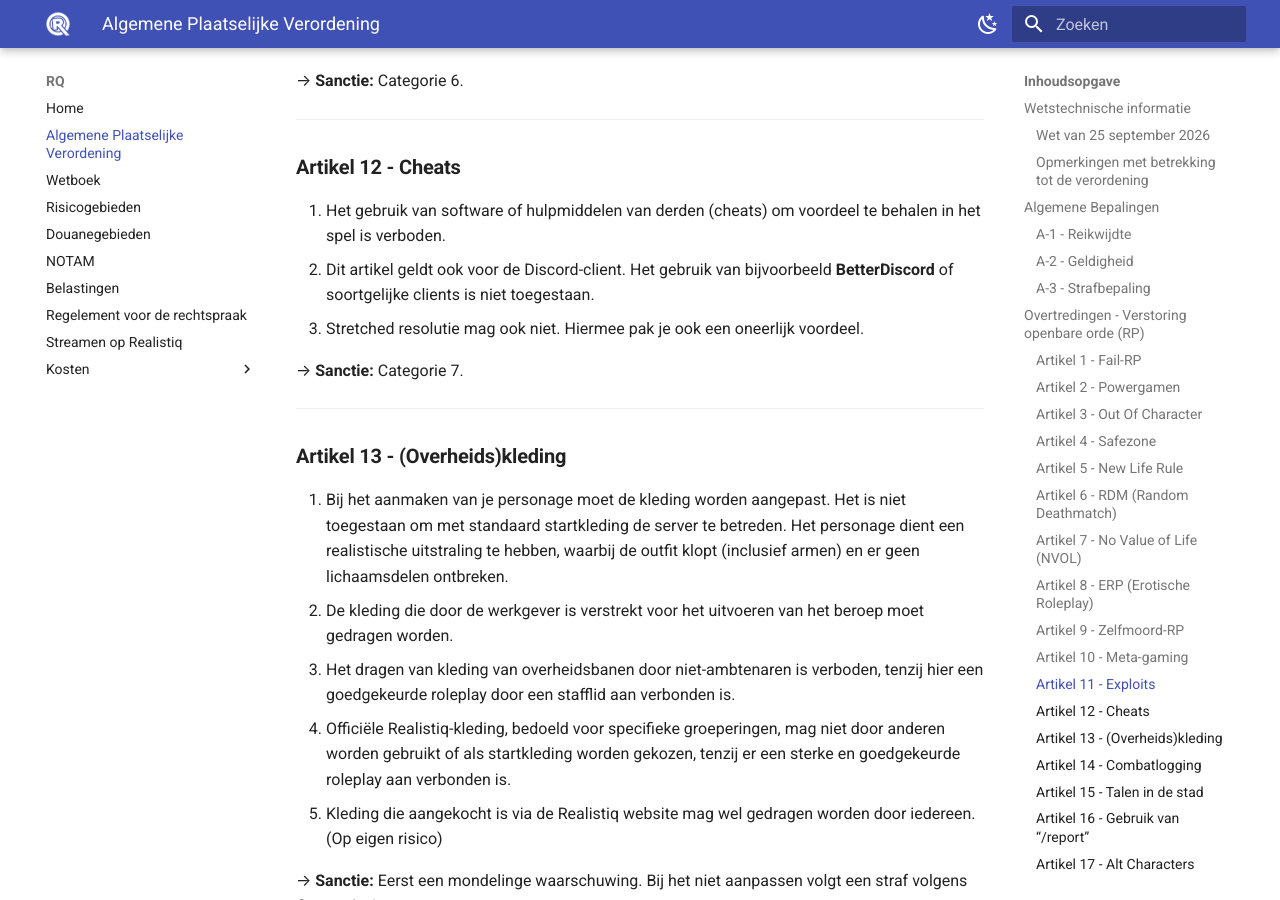
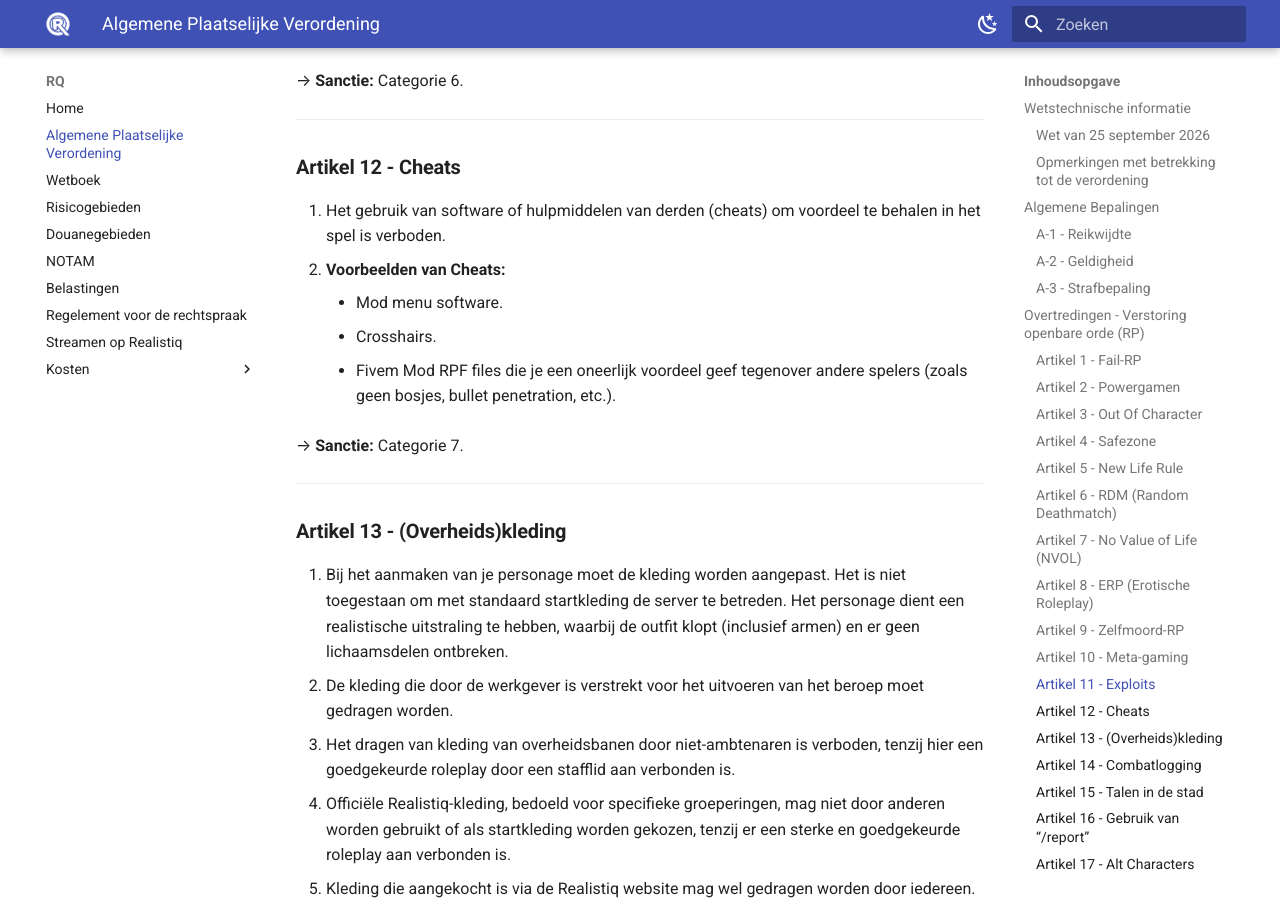
Before and after one commit to Welseyy/RQAPV, an MkDocs documentation site: the page built from docs/apv.md, in a window 1280 px wide and 900 px high, scrolled down 7283 px. Built offline with MkDocs 1.6.1 and Material for MkDocs 9.7.7, drawn with Linux system fonts in a browser that asks for light colours; comment, search, counter and statistics services are not loaded.

Commit message:
Cheat voorbeelden

```diff
--- a/docs/apv.md
+++ b/docs/apv.md
@@ -224,8 +224,10 @@ In alle andere gevallen, zoals wanneer het mêlee-wapen zich buiten armlengte be
 ### **Artikel 12 - Cheats**
 
 1. Het gebruik van software of hulpmiddelen van derden (cheats) om voordeel te behalen in het spel is verboden.
-2. Dit artikel geldt ook voor de Discord-client. Het gebruik van bijvoorbeeld **BetterDiscord** of soortgelijke clients is niet toegestaan.
-3. Stretched resolutie mag ook niet. Hiermee pak je ook een oneerlijk voordeel.
+2. **Voorbeelden van Cheats:**
+    * Mod menu software.
+    * Crosshairs.
+    * Fivem Mod RPF files die je een oneerlijk voordeel geef tegenover andere spelers (zoals geen bosjes, bullet penetration, etc.).
 
 → **Sanctie:** Categorie 7.
 
```
